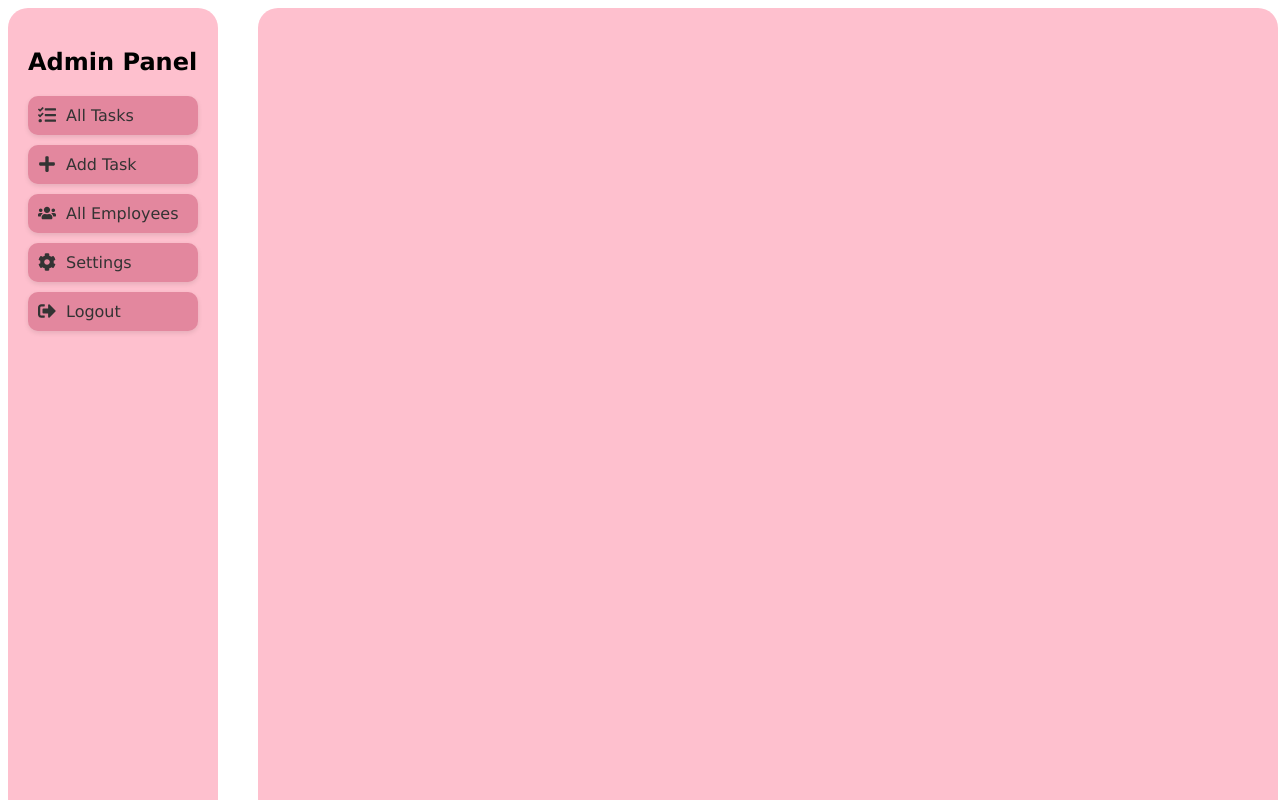
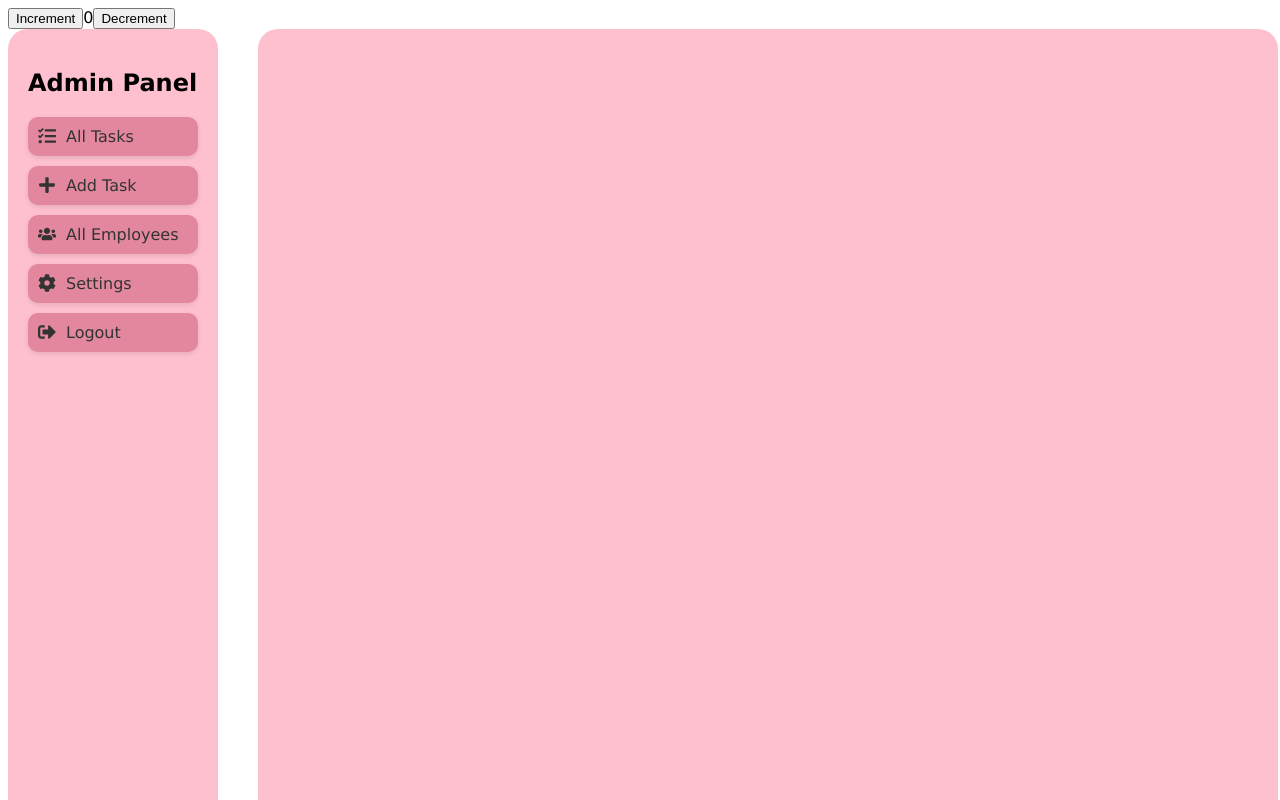
Before and after one commit to ash213-gif/EmployeManage_Front, a React (Vite) app in the folder vite-project/: page / in a window 1280 px wide. Built offline with nearby package versions, Linux system fonts and the light colour scheme.

Commit message:
Learn Redux in this project

```diff
--- /dev/null
+++ b/vite-project/Componenets/Redux/Counter.jsx
@@ -0,0 +1,30 @@
+import React from 'react'
+import { useSelector, useDispatch } from 'react-redux'
+import { decrement, increment } from './Slice'
+// import { slice } from './Slice'
+
+export default function Counter() {
+  const count = useSelector((state) => state.counter.value)
+  console.log(count);
+  const dispatch = useDispatch()
+
+  return (
+    <div>
+      <div>
+        <button
+          aria-label="Increment value"
+          onClick={() => dispatch(increment())}
+        >
+          Increment
+        </button>
+        <span>{count}</span>
+        <button
+          aria-label="Decrement value"
+          onClick={() => dispatch(decrement())}
+        >
+          Decrement
+        </button>
+      </div>
+    </div>
+  )
+}
--- /dev/null
+++ b/vite-project/Componenets/Redux/Slice.jsx
@@ -0,0 +1,28 @@
+import { createSlice } from "@reduxjs/toolkit";
+
+const initialState = {
+    value:0
+}
+
+
+export  const  slice = createSlice({
+    // uska sabse phle naam dege jispar kaam karna haa
+    name: "counter",
+    //then initial state dege
+    initialState,
+    // then we apply reducer function
+  reducers:{
+      increment: (state) => {
+        state.value += 1
+    },
+    decrement: (state) => {
+      state.value -= 1
+    },
+  }
+
+
+
+})
+
+export const { increment, decrement } = slice.actions;
+export default slice.reducer;
--- /dev/null
+++ b/vite-project/Componenets/Redux/Store.js
@@ -0,0 +1,9 @@
+import { configureStore } from '@reduxjs/toolkit'
+import  slice  from './Slice'
+
+
+export const store = configureStore({
+  reducer: {
+    counter: slice,
+  },
+})
--- a/vite-project/package.json
+++ b/vite-project/package.json
@@ -10,9 +10,11 @@
     "preview": "vite preview"
   },
   "dependencies": {
+    "@reduxjs/toolkit": "^2.8.2",
     "react": "^19.1.0",
     "react-dom": "^19.1.0",
     "react-icons": "^5.5.0",
+    "react-redux": "^9.2.0",
     "react-router-dom": "^7.6.2",
     "vite": "^7.0.0"
   },
--- a/vite-project/src/App.jsx
+++ b/vite-project/src/App.jsx
@@ -1,10 +1,11 @@
 import React from 'react'
 import { BrowserRouter, Routes, Route } from 'react-router-dom'
 import {  Alltask ,SignUpForm, Login, AdminDash ,  Addtask,Logout,Employees,Setting } from '../Componenets/AllComponents'
-
+import Counter  from '../Componenets/Redux/Counter'
 export default function App() {
   return (
     <BrowserRouter>
+    <Counter/>
       <Routes>
         <Route path="/signup" element={<SignUpForm />} />
         <Route path="/login" element={<Login />} />
--- a/vite-project/src/main.jsx
+++ b/vite-project/src/main.jsx
@@ -2,9 +2,13 @@
 import { createRoot } from 'react-dom/client'
 import './index.css'
 import App from './App.jsx'
+import { store } from '../Componenets/Redux/Store.js'
+import { Provider} from 'react-redux'
 
 createRoot(document.getElementById('root')).render(
   <StrictMode>
+    <Provider store={store}>
     <App />
+    </Provider>
   </StrictMode>,
 )
```
Also changed, not shown: 1 other file (tests, documents, lock files or other folders).
